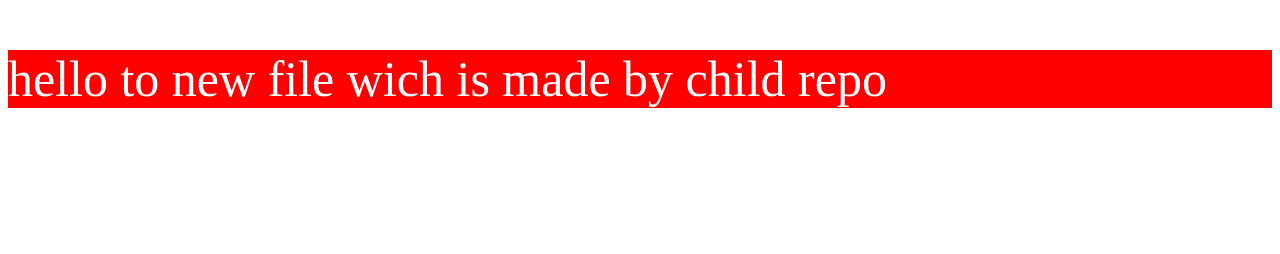
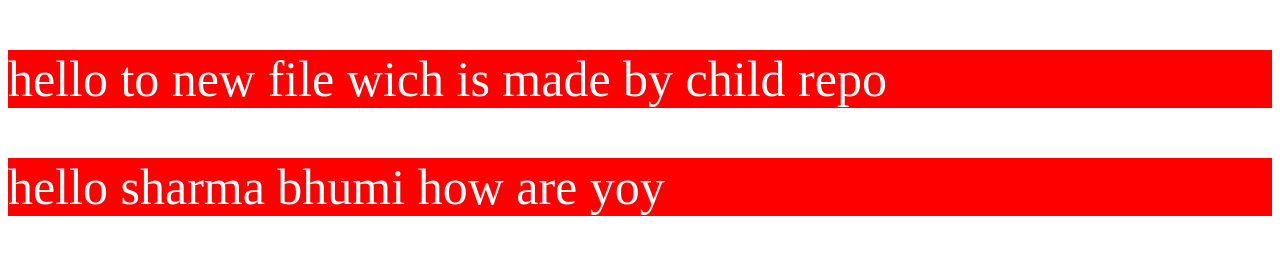
Before and after one commit to bhumi0805/localsn, a plain HTML site: page index.html in a window 1280 px wide. Drawn offline with Linux system fonts and the light colour scheme.

Commit message:
change features

```diff
--- a/index.html
+++ b/index.html
@@ -8,6 +8,7 @@
 </head>
 <body>
   <p>hello to new file wich is made by child repo</p>
+  <p> hello sharma bhumi how are yoy </p>
 
 </body>
 </html>
```
